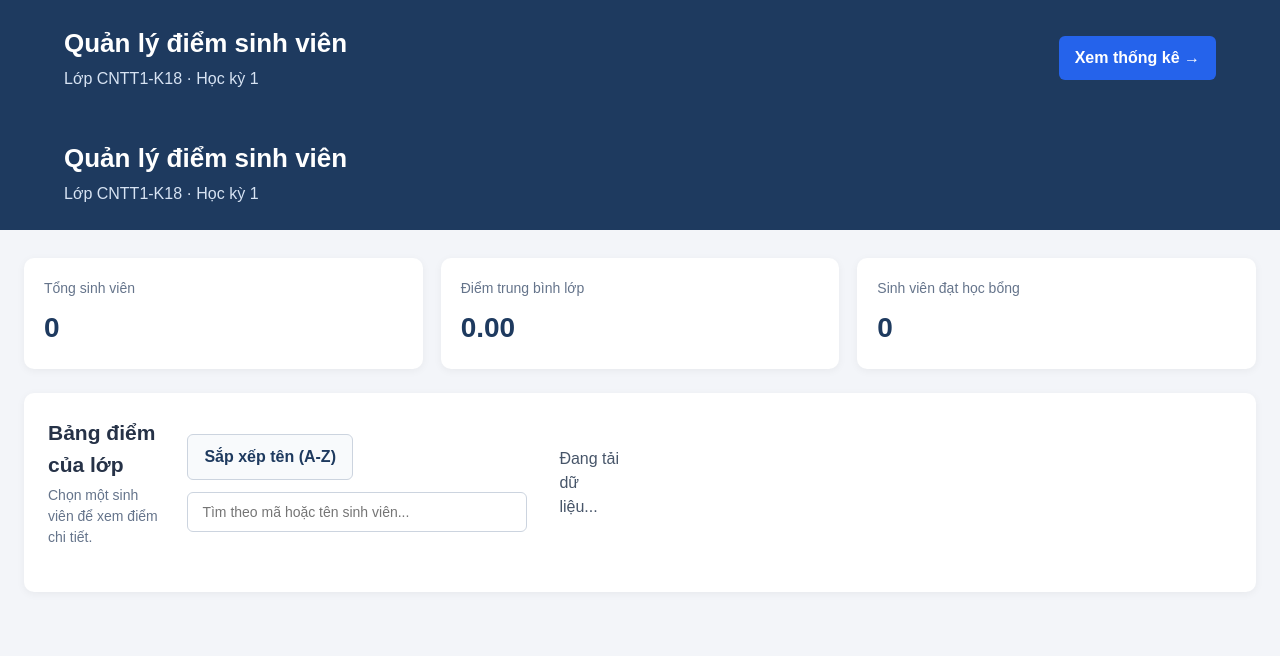
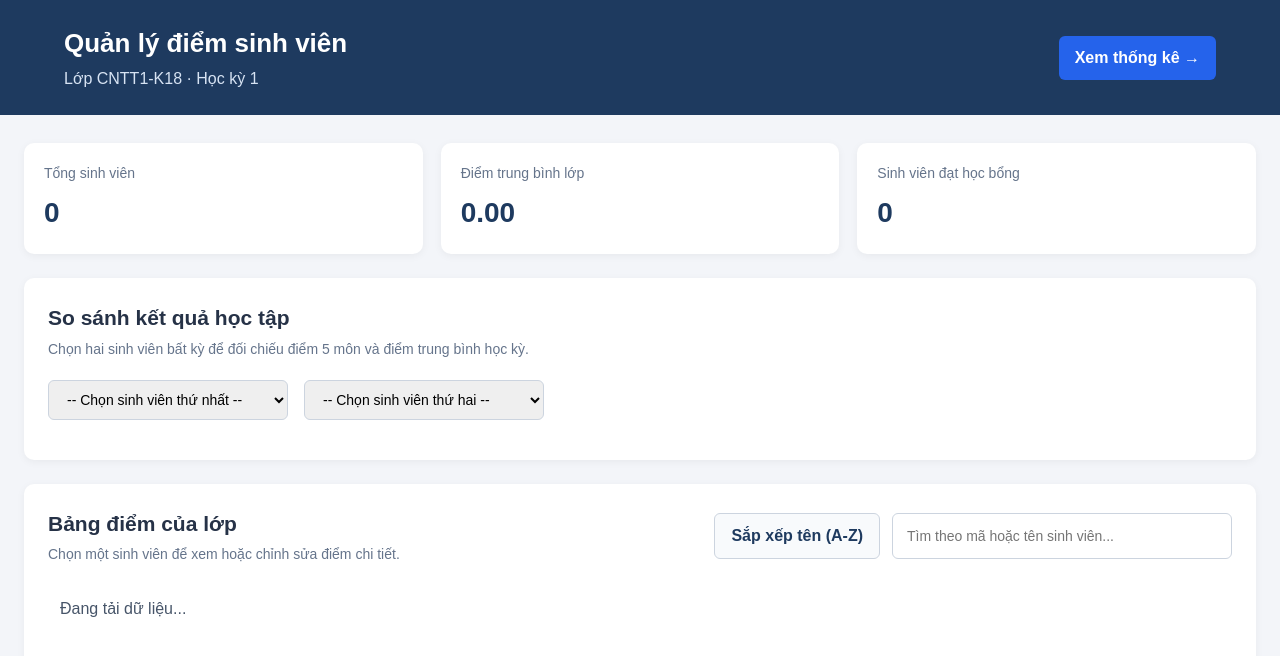
Before and after one commit to LeHongVan27/baitapgk, a plain HTML site: page index.html in a window 1280 px wide. Drawn offline with Linux system fonts and the light colour scheme.

Commit message:
Implement student comparison section in index.html
Added a section for comparing student results with dropdowns for selection.

```diff
--- a/index.html
+++ b/index.html
@@ -22,13 +22,6 @@
         </a>
     </header>
 
-    <header class="page-header">
-        <div>
-            <h1>Quản lý điểm sinh viên</h1>
-            <p>Lớp CNTT1-K18 · Học kỳ 1</p>
-        </div>
-    </header>
-
     <main class="container">
         <section class="summary">
             <div class="summary-card">
@@ -45,11 +38,32 @@
             </div>
         </section>
 
+        <section class="panel" style="margin-bottom: 24px;">
+            <div class="panel-heading">
+                <div>
+                    <h2>So sánh kết quả học tập</h2>
+                    <p>Chọn hai sinh viên bất kỳ để đối chiếu điểm 5 môn và điểm trung bình học kỳ.</p>
+                </div>
+            </div>
+
+            <div style="display: flex; gap: 16px; flex-wrap: wrap; margin-bottom: 16px;">
+                <select id="compareStudent1" style="padding: 10px 14px; border: 1px solid #ccd4df; border-radius: 6px; font-size: 14px; min-width: 240px;">
+                    <option value="">-- Chọn sinh viên thứ nhất --</option>
+                </select>
+
+                <select id="compareStudent2" style="padding: 10px 14px; border: 1px solid #ccd4df; border-radius: 6px; font-size: 14px; min-width: 240px;">
+                    <option value="">-- Chọn sinh viên thứ hai --</option>
+                </select>
+            </div>
+
+            <div id="comparisonResult" class="table-wrapper"></div>
+        </section>
+
         <section class="panel">
             <div class="panel-heading">
                 <div>
                     <h2>Bảng điểm của lớp</h2>
-                    <p>Chọn một sinh viên để xem điểm chi tiết.</p>
+                    <p>Chọn một sinh viên để xem hoặc chỉnh sửa điểm chi tiết.</p>
                 </div>
 
                 <div style="display: flex; gap: 12px; flex-wrap: wrap;">
@@ -57,8 +71,9 @@
                         Sắp xếp tên (A-Z)
                     </button>
 
-                <input type="search" id="searchInput" placeholder="Tìm theo mã hoặc tên sinh viên..."
-                    aria-label="Tìm sinh viên">
+                    <input type="search" id="searchInput" placeholder="Tìm theo mã hoặc tên sinh viên..."
+                        aria-label="Tìm sinh viên">
+                </div>
             </div>
 
             <div id="loadingMessage" class="message">Đang tải dữ liệu...</div>
```
